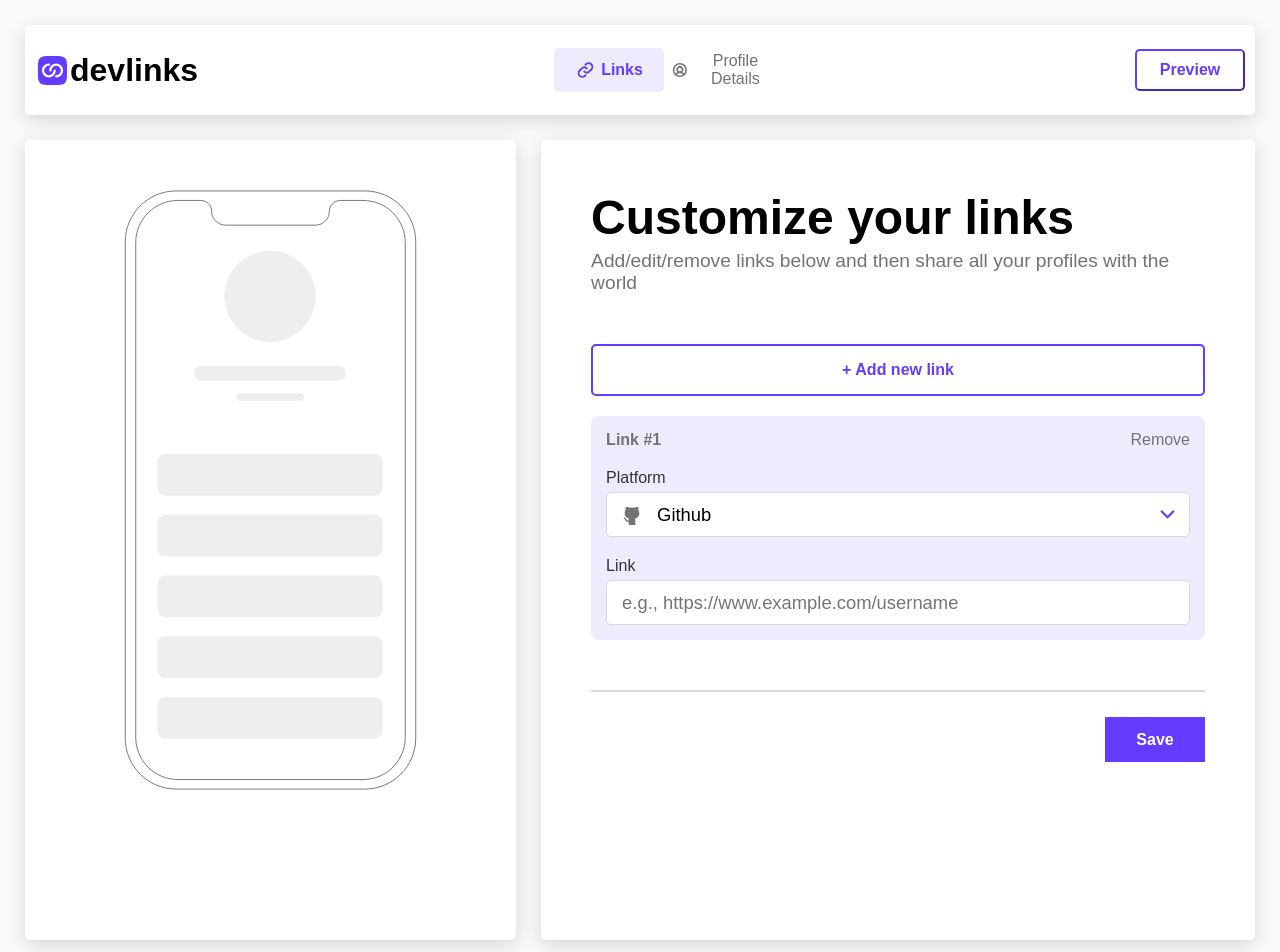
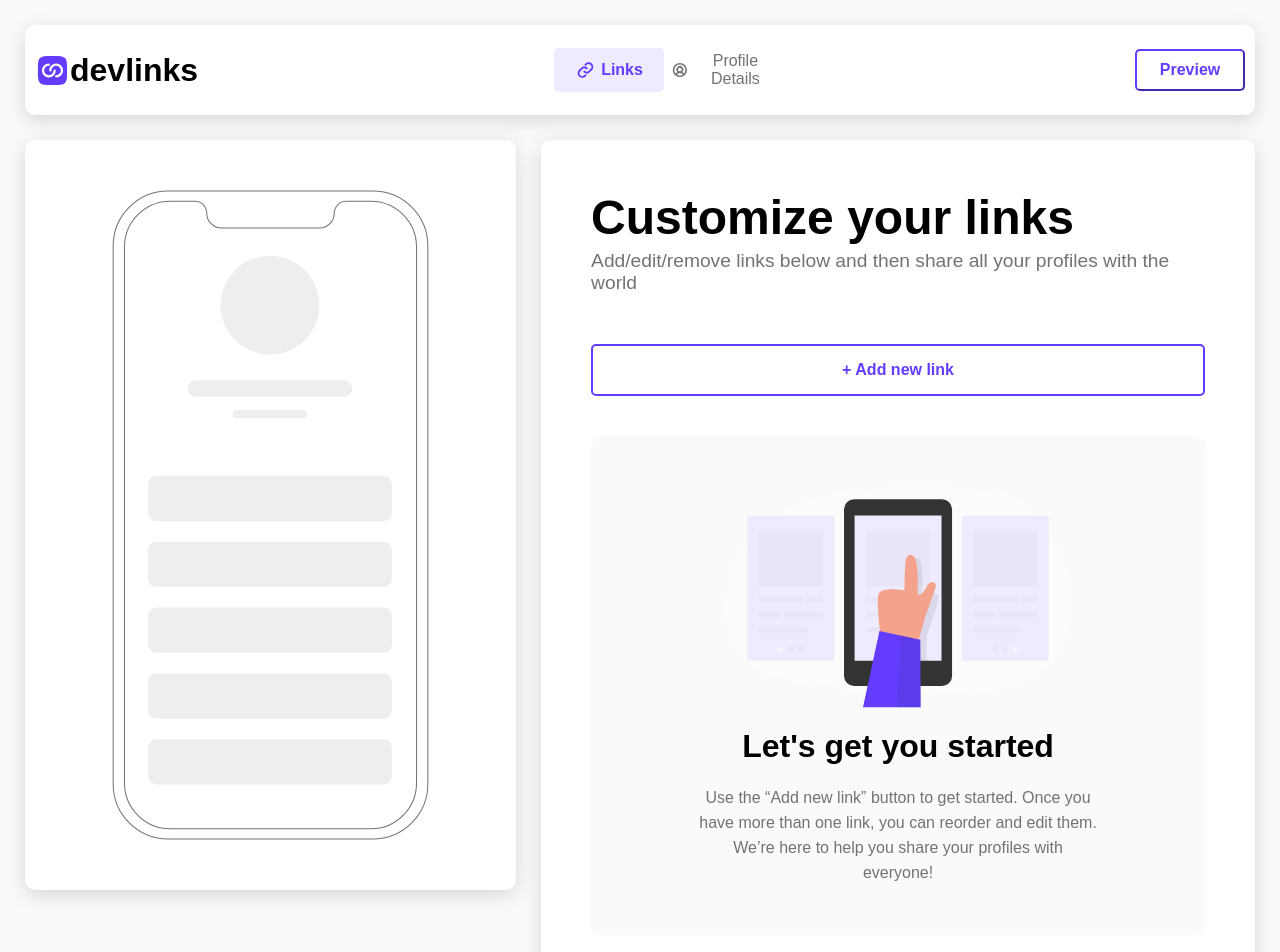
Before and after one commit to Yahyawi99/Link-sharing-app, a Next.js app: page / in a window 1280 px wide. Shown: the top 952 px of the page. Built offline with nearby package versions, Linux system fonts and the light colour scheme; a web font is replaced by a local one.

Commit message:
working on links component

```diff
--- a/components/home/dropdown.tsx
+++ b/components/home/dropdown.tsx
@@ -48,7 +48,10 @@ export default function Dropdown() {
             <div
               key={i}
               className={styles.platform}
-              onClick={() => setPlatformChoice(platform)}
+              onClick={() => {
+                setPlatformChoice(platform);
+                setIsOpened(false);
+              }}
             >
               <span
                 style={{
--- a/components/home/links.tsx
+++ b/components/home/links.tsx
@@ -1,7 +1,13 @@
+"use client";
+
+import { useState } from "react";
+import Image from "next/image";
 import Dropdown from "./dropdown";
 import styles from "@/styles/pages/home/links.module.css";
 
-export default async function Links() {
+export default function Links() {
+  const [numOfLinks, setNumOfLinks] = useState<number[]>([]);
+
   return (
     <div className={styles.linksContainer}>
       <h1>Customize your links</h1>
@@ -10,13 +16,22 @@ export default async function Links() {
         world
       </p>
 
-      <button>+ Add new link</button>
+      <button
+        className={numOfLinks.length == 5 ? styles.disableBtn : ""}
+        type="button"
+        onClick={() => setNumOfLinks([...numOfLinks, numOfLinks.length + 1])}
+      >
+        + Add new link
+      </button>
 
       <form className={styles.links}>
-        <div className={styles.link}>
+        {numOfLinks.length ? (
+          numOfLinks.map((num) => {
+            return (
+              <div key={num} className={styles.link}>
                 <div>
                   <p>Link #1</p>
-            <button>Remove</button>
+                  <button type="button">Remove</button>
                 </div>
 
                 <Dropdown />
@@ -31,6 +46,24 @@ export default async function Links() {
                   />
                 </div>
               </div>
+            );
+          })
+        ) : (
+          <div className={styles.noLinks}>
+            <Image
+              src="/images/illustration-empty.svg"
+              alt="illustration-empty"
+              fill={true}
+            />
+
+            <h1>Let's get you started</h1>
+            <p>
+              Use the “Add new link” button to get started. Once you have more
+              than one link, you can reorder and edit them. We’re here to help
+              you share your profiles with everyone!
+            </p>
+          </div>
+        )}
 
         <div className={styles.submitBtn}>
           <button type="submit">Save</button>
--- a/styles/pages/home/dropdown.module.css
+++ b/styles/pages/home/dropdown.module.css
@@ -45,6 +45,7 @@
   transform-origin: top;
   transform: scaleY(0);
   transition: .1s;
+  z-index: 10;
   padding: 15px 0;
 }
 
--- a/styles/pages/home/header.module.css
+++ b/styles/pages/home/header.module.css
@@ -4,7 +4,7 @@
   justify-content: space-between;
   align-items: center;
   background-color: var(--white);
-  border-radius: 5px;
+  border-radius: 10px;
   box-shadow: var(--shadow);
   padding: 15px 10px;
   margin-bottom: 25px;
--- a/styles/pages/home/illustration.module.css
+++ b/styles/pages/home/illustration.module.css
@@ -1,6 +1,12 @@
+.container {
+  max-height: 750px;
+  display: flex;
+  align-items: center;
+  justify-content: center;
+}
+
 .img {
-  display: flex;
   width: 100%;
-  height: 600px;
+  height: 650px;
   position: relative;
 }
--- a/styles/pages/home/index.module.css
+++ b/styles/pages/home/index.module.css
@@ -10,8 +10,9 @@
 }
 
 .main>div {
+  height: fit-content;
   background-color: var(--white);
-  border-radius: 5px;
+  border-radius: 10px;
   box-shadow: var(--shadow);
 }
 
--- a/styles/pages/home/links.module.css
+++ b/styles/pages/home/links.module.css
@@ -1,7 +1,3 @@
-.linksContainer {
-  padding-bottom: 50px;
-}
-
 .linksContainer>h1 {
   font-size: 3rem;
   margin-bottom: 5px;
@@ -31,6 +27,7 @@
   background-color: var(--purple-hover);
 }
 
+
 .links>div {
   display: flex;
   flex-direction: column;
@@ -43,6 +40,7 @@
   background-color: var(--purple-light);
   border-radius: 8px;
   padding: 15px;
+  margin-bottom: 20px;
 }
 
 .link>div {
@@ -109,3 +107,37 @@
 .submitBtn button:hover {
   background-color: var(--purple-hover);
 }
+
+
+/* =================No links================= */
+.noLinks {
+  display: flex;
+  flex-direction: column;
+  align-items: center;
+  background-color: var(--borders);
+  border-radius: 10px;
+  margin: 20px 0 0 0;
+  padding: 50px 20px;
+}
+
+.noLinks img {
+  width: 60% !important;
+  position: relative !important;
+}
+
+.noLinks p {
+  max-width: 400px;
+  color: var(--grey);
+  line-height: 25px;
+  text-align: center;
+}
+
+
+/* ================================ */
+.linksContainer .disableBtn {
+  pointer-events: none;
+  color: var(--grey);
+  background-color: var(--light-grey);
+  border: 2px solid var(--grey);
+  opacity: .5;
+}
```
Lines whose indentation alone changed are shown as unchanged.
